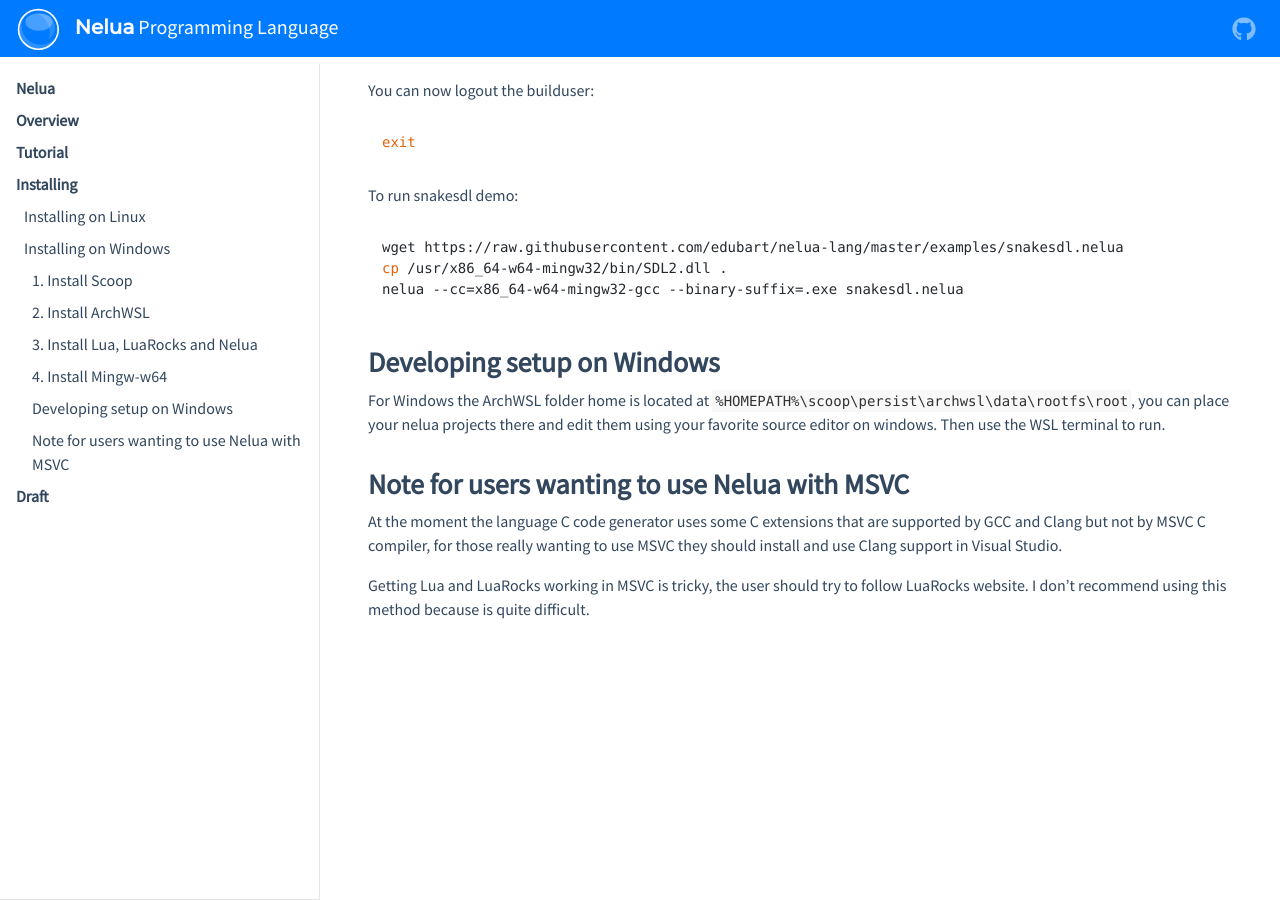
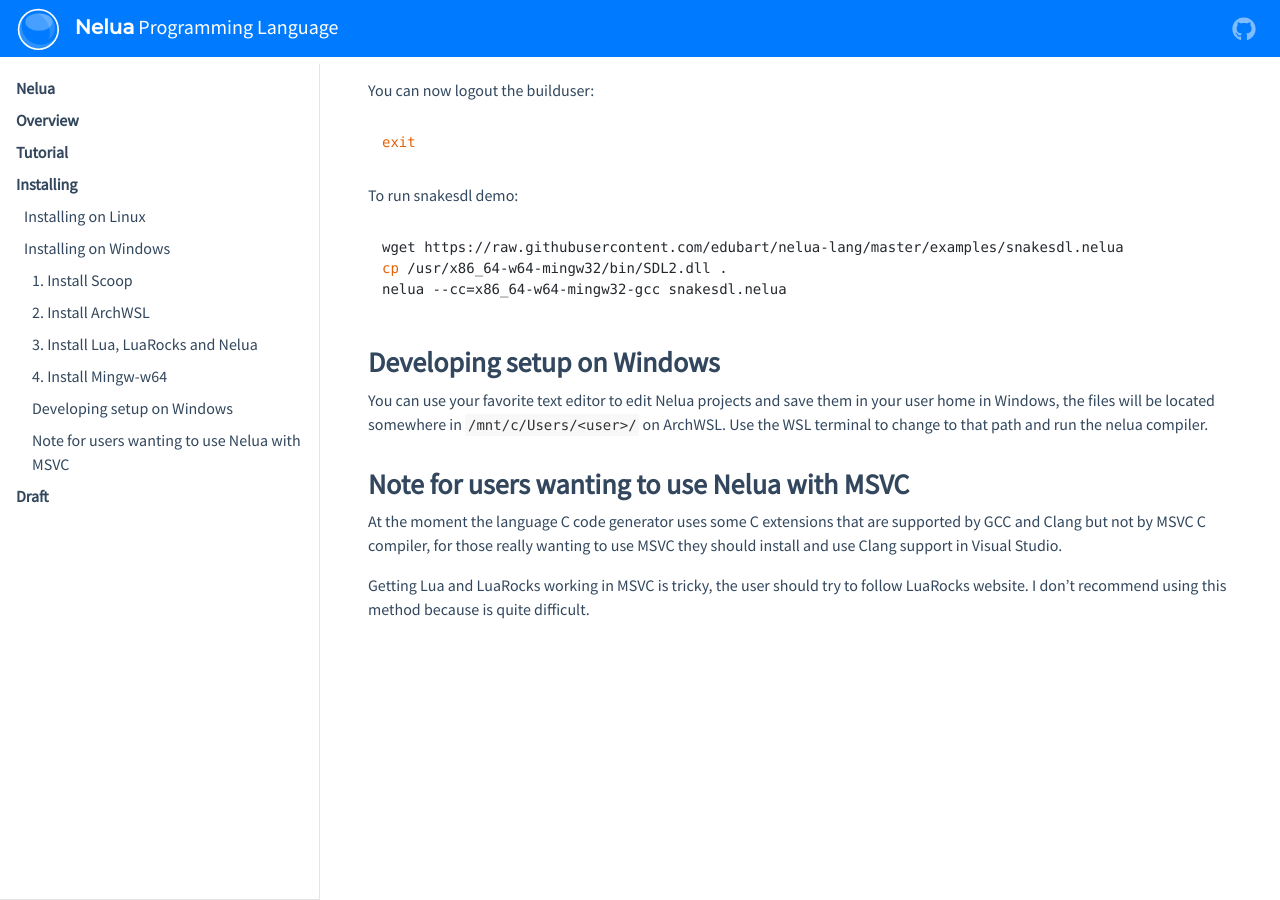
Before and after one commit to edubart/nelua-lang, a Jekyll site: the page built from docs/pages/installing.md, in a window 1280 px wide and 900 px high, scrolled down 2595 px. Built offline with Jekyll 4.4.1, drawn with Linux system fonts in a browser that asks for light colours; nearby versions of some CDN libraries.

Commit message:
Auto detect binary suffix on windows

````diff
--- a/docs/pages/installing.md
+++ b/docs/pages/installing.md
@@ -154,14 +154,14 @@ To run snakesdl demo:
 ```bash
 wget https://raw.githubusercontent.com/edubart/nelua-lang/master/examples/snakesdl.nelua
 cp /usr/x86_64-w64-mingw32/bin/SDL2.dll .
-nelua --cc=x86_64-w64-mingw32-gcc --binary-suffix=.exe snakesdl.nelua
+nelua --cc=x86_64-w64-mingw32-gcc snakesdl.nelua
 ```
 
 ### Developing setup on Windows
 
-For Windows the ArchWSL folder home is located at `%HOMEPATH%\scoop\persist\archwsl\data\rootfs\root`,
-you can place your nelua projects there and edit them using your favorite source editor on windows.
-Then use the WSL terminal to run.
+You can use your favorite text editor to edit Nelua projects and save them in your user home in Windows,
+the files will be located somewhere in `/mnt/c/Users/<user>/` on ArchWSL. Use the WSL terminal
+to change to that path and run the nelua compiler.
 
 ### Note for users wanting to use Nelua with MSVC
 
````
Also changed, not shown: 9 other files.
